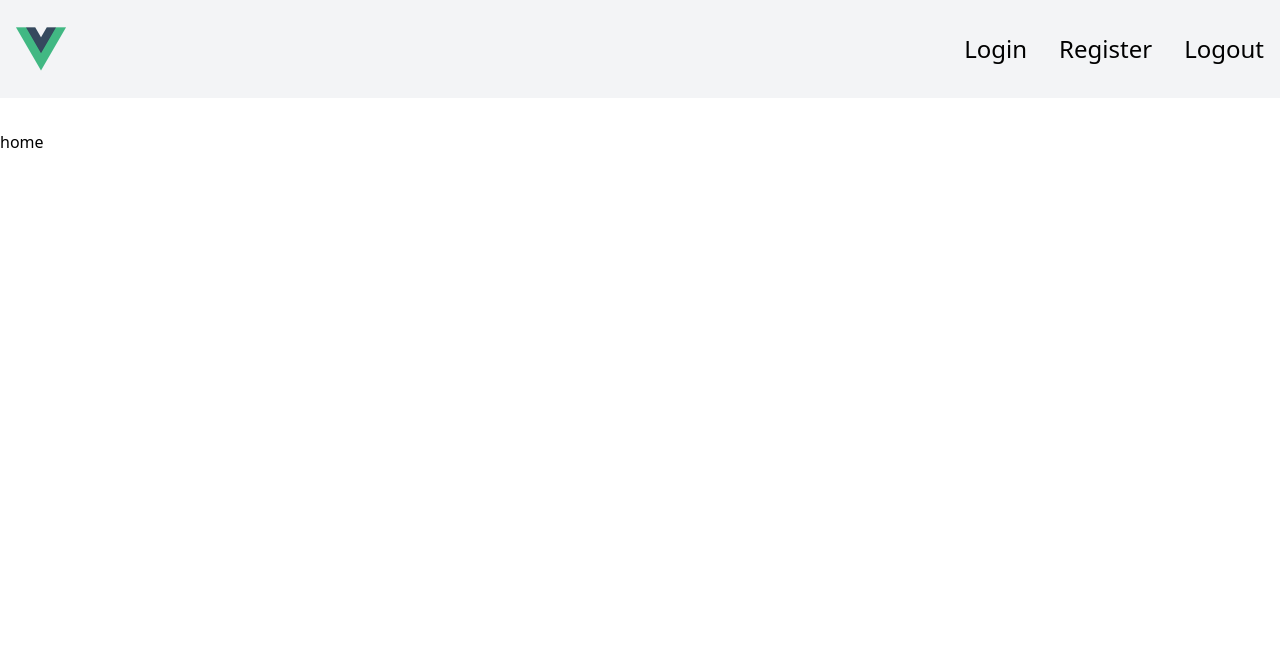
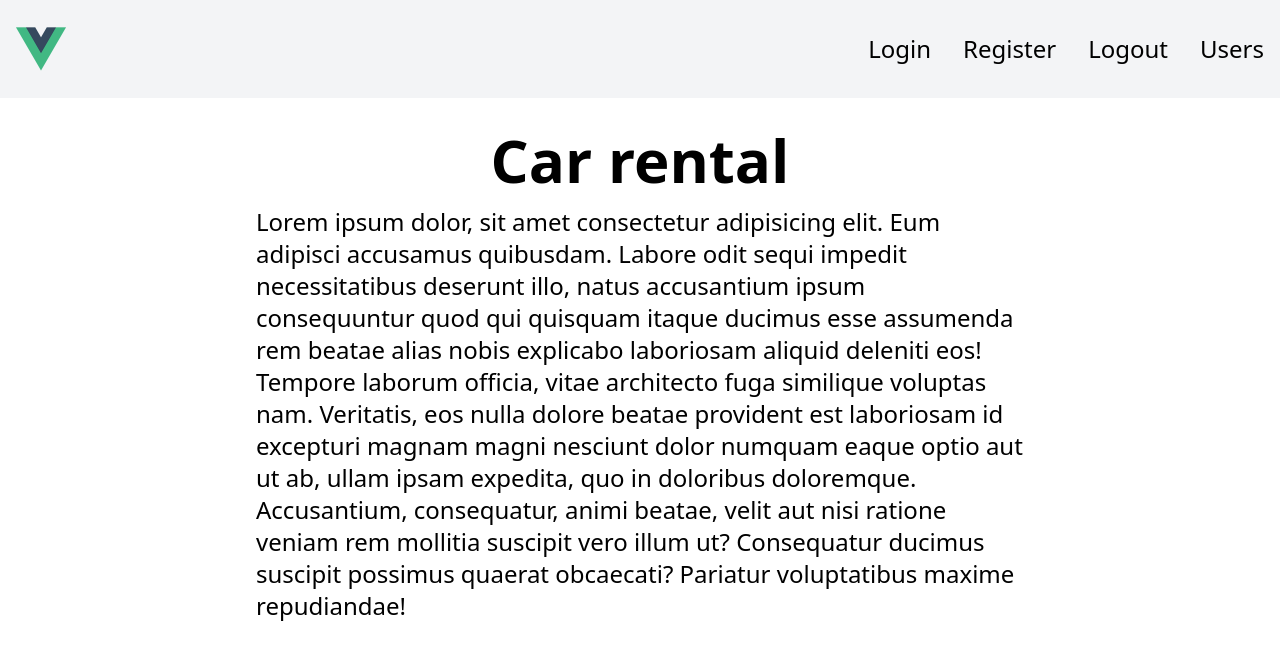
Before and after one commit to PatrykWojtkielewicz/carRentalFrontend, a Vue app: page / in a window 1280 px wide. Shown: the top 660 px of the page. Built offline with nearby package versions, Linux system fonts and the light colour scheme.

Commit message:
Register and logout working, changed 'cars' to 'users'

```diff
--- a/src/App.vue
+++ b/src/App.vue
@@ -10,6 +10,7 @@
                 <router-link to="/login" class="pl-8">Login</router-link>
                 <router-link to="/register" class="pl-8">Register</router-link>
                 <router-link to="/logout" class="pl-8">Logout</router-link>
+                <router-link to="/users" class="pl-8">Users</router-link>
             </p>
         </div>
     </nav>
@@ -17,4 +18,5 @@
 </template>
 
 <script>
+
 </script>
--- a/src/router/index.js
+++ b/src/router/index.js
@@ -2,7 +2,7 @@ import { createWebHistory, createRouter } from 'vue-router'
 import Home from '../views/Home.vue'
 import Login from '../views/Login.vue'
 import Register from '../views/Register.vue'
-import Cars from '../views/Cars.vue'
+import Users from '../views/Users.vue'
 import Logout from '../views/Logout.vue'
 
 const routes = [
@@ -12,9 +12,9 @@ const routes = [
         component: Home
     },
     {
-        path: '/cars',
-        name: 'Cars',
-        component: Cars
+        path: '/users',
+        name: 'Users',
+        component: Users
     },
     {
         path: '/login',
--- a/src/views/Home.vue
+++ b/src/views/Home.vue
@@ -1,3 +1,8 @@
 <template>
-    <p>home</p>
+    <div class="flex flex-col items-center w-full">
+        <div class="w-3/5">
+            <h3 class="font-bold text-6xl text-center pb-4">Car rental</h3>
+            <p class="text-2xl">Lorem ipsum dolor, sit amet consectetur adipisicing elit. Eum adipisci accusamus quibusdam. Labore odit sequi impedit necessitatibus deserunt illo, natus accusantium ipsum consequuntur quod qui quisquam itaque ducimus esse assumenda rem beatae alias nobis explicabo laboriosam aliquid deleniti eos! Tempore laborum officia, vitae architecto fuga similique voluptas nam. Veritatis, eos nulla dolore beatae provident est laboriosam id excepturi magnam magni nesciunt dolor numquam eaque optio aut ut ab, ullam ipsam expedita, quo in doloribus doloremque. Accusantium, consequatur, animi beatae, velit aut nisi ratione veniam rem mollitia suscipit vero illum ut? Consequatur ducimus suscipit possimus quaerat obcaecati? Pariatur voluptatibus maxime repudiandae!</p>
+        </div>
+    </div>
 </template>
--- a/src/views/Login.vue
+++ b/src/views/Login.vue
@@ -25,6 +25,7 @@
         setup() {
             const error = ref(null)
             const response = ref(null)
+            const feedback = ref(null)
 
             const fetchData = () => {
                 let formEmail = document.getElementById('email').value
@@ -39,6 +40,8 @@
                     response.value = res
                     const token = response.value.data.token
                     sessionStorage.setItem('token', token)
+                    console.log(sessionStorage.getItem('token'))
+                    feedback.value = "Zalogowano"
                 })
                 .catch(function (err) {
                     error.value = err
@@ -47,7 +50,8 @@
             }
             return{
                 fetchData,
-                error
+                error,
+                feedback
             }
         }
     }
--- a/src/views/Logout.vue
+++ b/src/views/Logout.vue
@@ -1,3 +1,9 @@
+<template>
+    <div class="flex flex-col items-center w-full">
+        <p class="text-2xl">Logged out</p>
+    </div>
+</template>
+
 <script>
     sessionStorage.removeItem('token')
 </script>
--- a/src/views/Register.vue
+++ b/src/views/Register.vue
@@ -22,7 +22,10 @@
                 <input type="password" id="confirmPassword" name="confirmPassword" placeholder="********" class="shadow-lg text-md p-4 w-full"/>
             </label>
             <p v-if="error" class="text-red-500 pt-2">
-                {{ error }}
+                {{ error.results }}
+            </p>
+            <p v-if="feedback" class="text-green-500 pt-2">
+                {{ feedback }}
             </p>
             <button @click="fetchData" name="submit" class="w-2/5 mt-8 py-2 rounded-xl bg-gray-100 hover:bg-gray-300">Zarejestruj się</button>
         </div>
@@ -37,9 +40,10 @@
         setup() {
             const error = ref(null)
             const response = ref(null)
+            const feedback = ref(null)
 
             const fetchData = () => {
-                let fromName = document.getElementById('name').value
+                let formName = document.getElementById('name').value
                 let formSurname = document.getElementById('surname').value
                 let formEmail = document.getElementById('email').value
                 let formPassword = document.getElementById('password').value
@@ -47,7 +51,7 @@
 
                 axios.post('http://127.0.0.1:8000/api/register', {
                     Accept: 'application/json',
-                    name: fromName,
+                    name: formName,
                     surname: formSurname,
                     email: formEmail,
                     password: formPassword,
@@ -57,16 +61,17 @@
                     response.value = res
                     const token = response.value.data.token
                     sessionStorage.setItem('token', token)
+                    feedback.value = "Zarejestrowano"
                 })
                 .catch(function (err) {
                     error.value = err
                     error.value = error.value.response.data.errors
-                    console.log(error)
                 })
             }
             return{
                 fetchData,
-                error
+                error,
+                feedback
             }
         }
     }
--- a/src/views/Cars.vue
+++ b/src/views/Users.vue
@@ -17,10 +17,10 @@
             </tr>
         </table>
         <p v-if="loading">
-            Still loading...
+            Ładowanie...
         </p>
         <p v-if="error">
-            {{ error }}
+            {{ error.message }}
         </p>
     </div>
 </template>
@@ -46,6 +46,11 @@
             .then(function (response) {
                 data.value = response.data
                 loading.value = false
+                error.value = false
+            })
+            .catch(function (err) {
+                error.value = err
+                error.value = error.value.response.data
             })
             return {
                 data,
```
